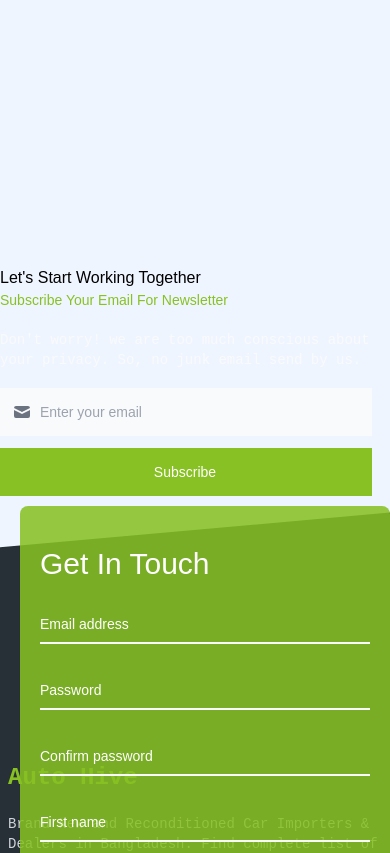
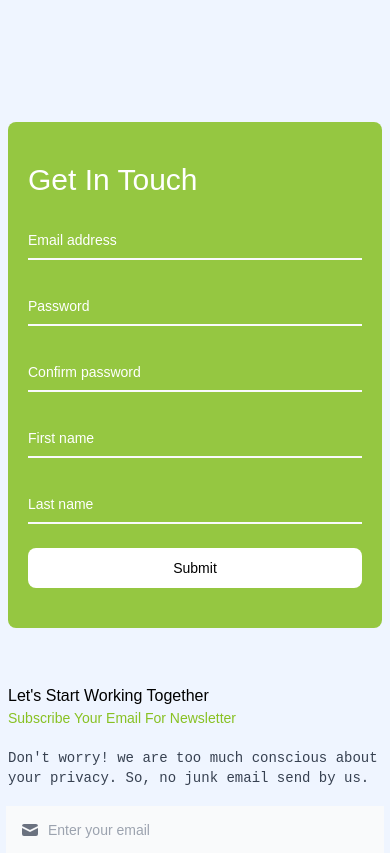
Before and after one commit to jummun513/PH-L1-M70-Assignment_11-FrontEnd, a React (Create React App) app: page / in a window 390 px wide. Shown: the part 860-1713 px from the top of the page. Built offline with nearby package versions, Linux system fonts and the light colour scheme; no server answers.

Commit message:
footer add in all route

```diff
--- a/src/components/pages/About/About.js
+++ b/src/components/pages/About/About.js
@@ -1,11 +1,12 @@
 import React from 'react';
 import Navbar from '../../shared/Navbar/Navbar';
+import Footer from '../../shared/Footer/Footer';
 
 const About = () => {
     return (
         <div className='svg-container'>
             <div><Navbar></Navbar></div>
-            <h1>This is About</h1>
+            <div><Footer></Footer></div>
         </div>
     );
 };
--- a/src/components/pages/Blogs/Blogs.js
+++ b/src/components/pages/Blogs/Blogs.js
@@ -1,11 +1,12 @@
 import React from 'react';
 import Navbar from '../../shared/Navbar/Navbar';
+import Footer from '../../shared/Footer/Footer';
 
 const Blogs = () => {
     return (
         <div className='svg-container'>
             <div><Navbar></Navbar></div>
-            <h1>This is Blogs</h1>
+            <div><Footer></Footer></div>
         </div>
     );
 };
--- a/src/components/pages/Home/Banner/Carousel/Carousel.js
+++ b/src/components/pages/Home/Banner/Carousel/Carousel.js
@@ -14,7 +14,7 @@ const Carousel = ({ data }) => {
     };
 
     return (
-        <div id='carousel' className="flex px-2 xsm:px-0 justify-center items-center relative -top-14 xsm:top-0 sm:top-14 md:top-24 xl:top-40 max-w-[380px] xsm:max-w-screen-xsm sm:max-w-screen-sm md:max-w-screen-md lg:max-w-screen-lg xl:max-w-screen-xl xxl:max-w-screen-xxl mx-auto">
+        <div id='carousel' className="flex px-2 xsm:px-0 justify-center items-center relative -top-10 xsm:top-0 sm:top-14 md:top-24 xl:top-40 max-w-[380px] xsm:max-w-screen-xsm sm:max-w-screen-sm md:max-w-screen-md lg:max-w-screen-lg xl:max-w-screen-xl xxl:max-w-screen-xxl mx-auto">
             <button type="button" className='px-2 py-1 rounded-sm md:rounded bg-[#88C123] hover:bg-[#77a823] ease-linear duration-150' onClick={nextSlide}>
                 <LiaLongArrowAltLeftSolid className="h-4 w-4 sm:h-6 sm:w-6 md:h-8 md:w-8 text-white font-semibold" />
             </button>
--- a/src/components/pages/Home/Subscribe/Subscribe.js
+++ b/src/components/pages/Home/Subscribe/Subscribe.js
@@ -3,15 +3,15 @@ import './Subscribe.css';
 
 const Subscribe = () => {
     return (
-        <div className='relative top-10 mt-60'>
+        <div className='relative top-10 mt-24 md:mt-36 lg:mt-60 mb-[48rem] md:mb-48 lg:mb-40 xl:mb-14'>
             <div id='subscribe'>
-                <div className='mx-auto xxl:max-w-screen-xxl xl:max-w-screen-xl lg:max-w-screen-lg md:max-w-screen-md sm:max-w-screen-sm xsm:max-w-screen-xsm'>
-                    <div className='md:flex justify-between h-full'>
-                        <div className='md:w-1/2 flex flex-col justify-between pr-5'>
-                            <h1 className='md:w-1/2 text-base sm:text-lg md:text-xl lg:text-2xl xxl:text-3xl md:pb-5'>Let's Start Working Together</h1>
+                <div className='px-2 xsm:px-0 mx-auto xxl:max-w-screen-xxl xl:max-w-screen-xl lg:max-w-screen-lg md:max-w-screen-md sm:max-w-screen-sm xsm:max-w-screen-xsm'>
+                    <div className='flex flex-col-reverse md:flex-row justify-between h-full'>
+                        <div className='md:w-1/2 flex flex-col justify-between md:pr-5'>
+                            <h1 className='mt-14 md:mt-0 text-base sm:text-lg md:text-xl lg:text-2xl xxl:text-3xl md:pb-5'>Let's Start Working Together</h1>
                             <div className=''>
-                                <h3 className='text-[#88c123] text-sm sm:text-base md:text-lg lg:text-xl'>Subscribe Your Email For Newsletter</h3>
-                                <p className='text-sm md:text-base text-gray-50 my-5'>Don't worry! we are too much conscious about your privacy. So, no junk email send by us.</p>
+                                <h3 className='text-[#88c123] lg:font-semibold text-sm sm:text-base md:text-lg lg:text-xl'>Subscribe Your Email For Newsletter</h3>
+                                <p className='text-sm md:text-base text-gray-700 md:text-gray-50 my-5'>Don't worry! we are too much conscious about your privacy. So, no junk email send by us.</p>
                                 <div class="items-center mx-auto mb-3 space-y-4 max-w-screen-auto sm:flex sm:space-y-0">
                                     <div class="relative w-full">
                                         <label for="email" class="hidden mb-2 text-sm font-medium text-gray-900">Email address</label>
@@ -26,7 +26,7 @@ const Subscribe = () => {
                                 </div>
                             </div>
                         </div>
-                        <div className='md:w-1/2 ps-5'>
+                        <div className='md:w-1/2 md:ps-5'>
                             <div className='bg-[#87c123dc] px-5 py-10 rounded-lg'>
                                 <h3 className='text-white text-3xl'>Get In Touch</h3>
                                 <form className='pt-5'>
--- a/src/components/pages/Inventory/Inventory.js
+++ b/src/components/pages/Inventory/Inventory.js
@@ -4,6 +4,7 @@ import Loading from '../../shared/Loading/Loading';
 import CarCart from './CarCart/CarCart';
 import './Inventory.css';
 import { useState } from 'react';
+import Footer from '../../shared/Footer/Footer';
 
 const Inventory = () => {
     const [cars, loading, setCars] = useFetchData('http://localhost:5000/cars');
@@ -22,6 +23,7 @@ const Inventory = () => {
                     }
                 </div>
             </div>
+            <Footer></Footer>
         </div>
     );
 };
--- a/src/components/shared/Footer/Footer.css
+++ b/src/components/shared/Footer/Footer.css
@@ -19,3 +19,15 @@
         height: 120vh;
     }
 }
+
+@media screen and (max-height: 700px) {
+    #footer {
+        height: 140vh;
+    }
+}
+
+@media screen and (max-height: 600px) {
+    #footer {
+        height: 160vh;
+    }
+}
--- a/src/components/shared/Footer/Footer.js
+++ b/src/components/shared/Footer/Footer.js
@@ -7,7 +7,7 @@ const Footer = () => {
     const currentYear = new Date().getFullYear();
 
     return (
-        <div id='footer' className='relative'>
+        <div id='footer' className='relative -z-10'>
             <div className='footer-container'>
                 <footer className="px-2 xsm:px-0 mx-auto xxl:max-w-screen-xxl xl:max-w-screen-xl lg:max-w-screen-lg md:max-w-screen-md sm:max-w-screen-sm xsm:max-w-screen-xsm">
                     <div className="md:flex justify-between">
@@ -62,7 +62,7 @@ const Footer = () => {
                     <hr className="my-6 mx-auto border-gray-700 md:my-8" />
                     <div className="flex md:flex-row flex-col-reverse items-center justify-between">
                         <p className="text-sm text-gray-500 sm:text-center dark:text-gray-400">Developed By <a href="/" className="hover:underline text-[#88c123]">Jummun Islam</a></p>
-                        <p className="text-sm mb-1 md:mb-0 text-gray-500 sm:text-center dark:text-gray-400">&copy; {currentYear} <a href="/" className="hover:underline text-[#88c123]">Auto Hive™</a>. All Rights Reserved.
+                        <p className="text-sm mb-1 md:mb-0 text-gray-500 text-center dark:text-gray-400">&copy; {currentYear} <a href="/" className="hover:underline text-[#88c123]">Auto Hive™</a>. All Rights Reserved.
                         </p>
                         <div className="flex mb-2 md:mb-0 space-x-4 md:space-x-6 md:justify-start justify-center">
                             <a href="/" className="text-[#88c123] hover:text-white">
```
